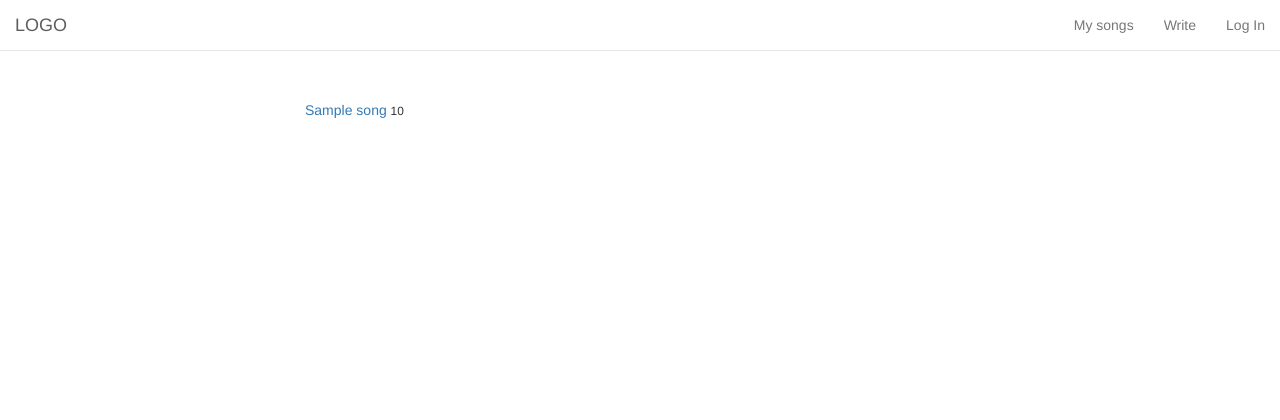
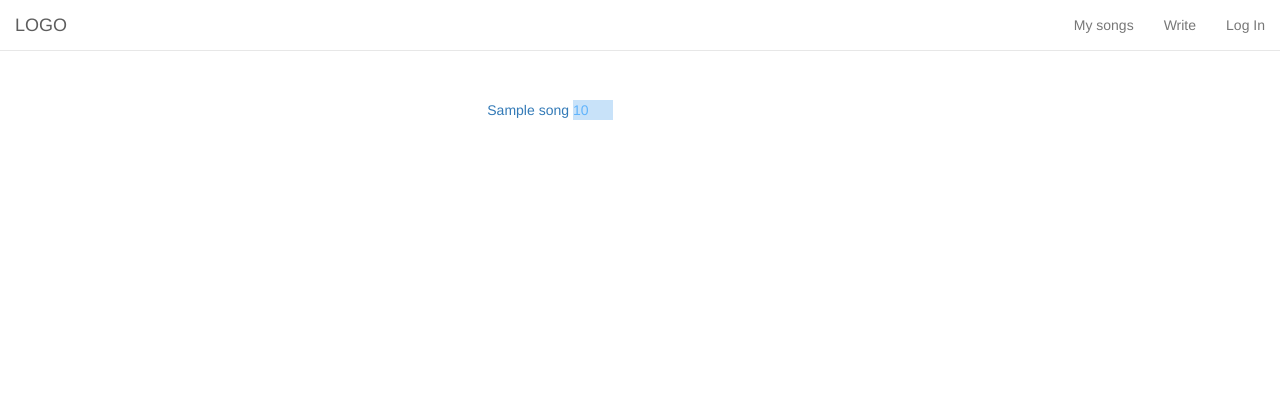
Before and after one commit to Archao-ME/simpleTime, a Django app: template entry/templates/getRank.html in a window 1280 px wide. Shown: the top 420 px of the page. Run offline with Django 3.2, Linux system fonts and the light colour scheme; the template is opened without the code that fills it: most values are stand-ins (such as "Sample title", 1, 10 or a date in 2020); some libraries are stand-ins or nearby versions.

Commit message:
rank style

```diff
--- a/entry/templates/getRank.html
+++ b/entry/templates/getRank.html
@@ -2,7 +2,7 @@
 {% load markdown_deux_tags %}
 {% block extend_css %}
     <link rel="stylesheet" href="/static/css/entry.css" >
-
+    <link rel="stylesheet" href="/static/css/rank.css">
 {% endblock %}
 {% block content_body %}
 
@@ -11,9 +11,11 @@
 
     {% for song in songList %}
     <div class="rank">
-
+          <div class="rank-l">
           <a href="http://music.163.com/#/song?id={{song.song_ID}}"> {{ song.song_Name}}
-          </a><small class="text-right">{{song.score}}</small>
+          </a><small class="text-right"></small>
+          </div>
+          <div class="rank-r" ><div class="rank-r-bg" style="width:{{song.score}}%">{{song.score}}</div></div>
       </div>
       {% endfor %}
 
@@ -21,3 +23,10 @@
   </div>
 
 {% endblock %}
+{% block js_block %}
+    <style >
+    $(document).ready(function(){
+
+      })
+    </style>
+{% endblock %}
```
